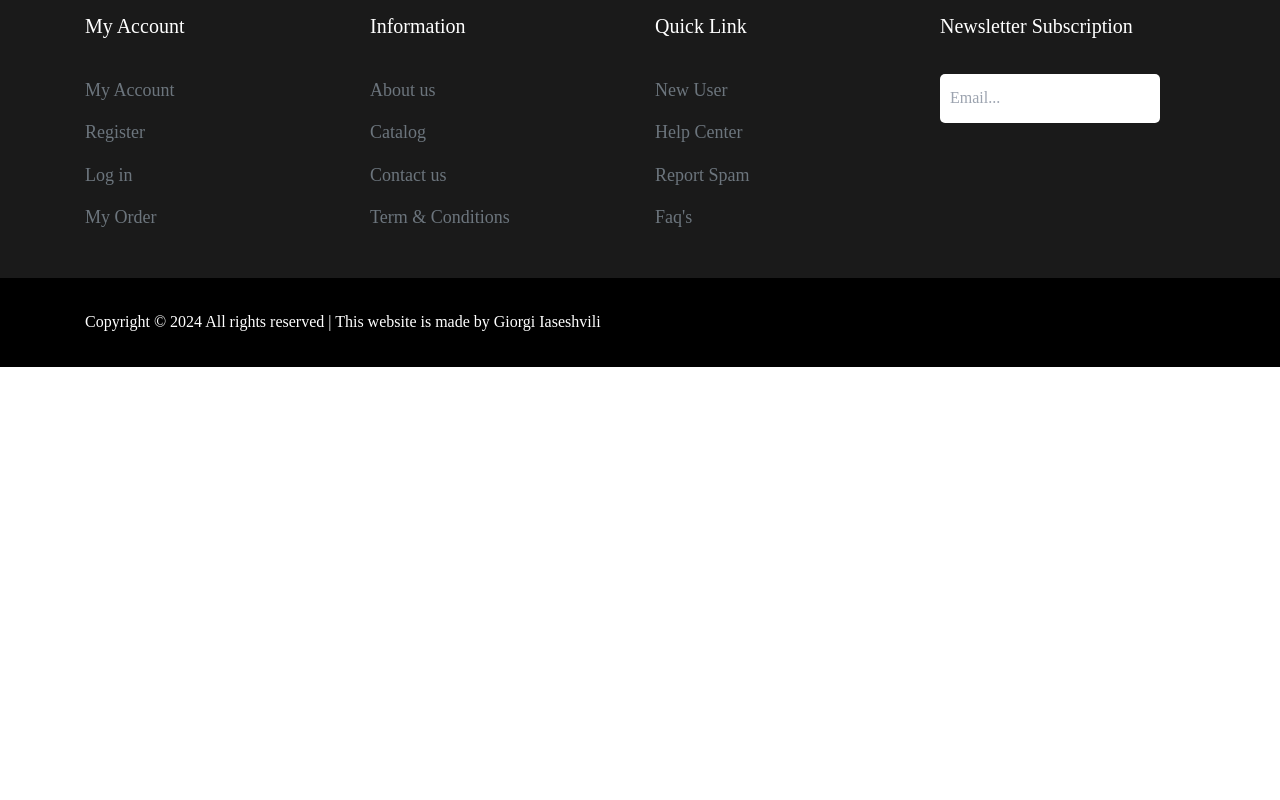
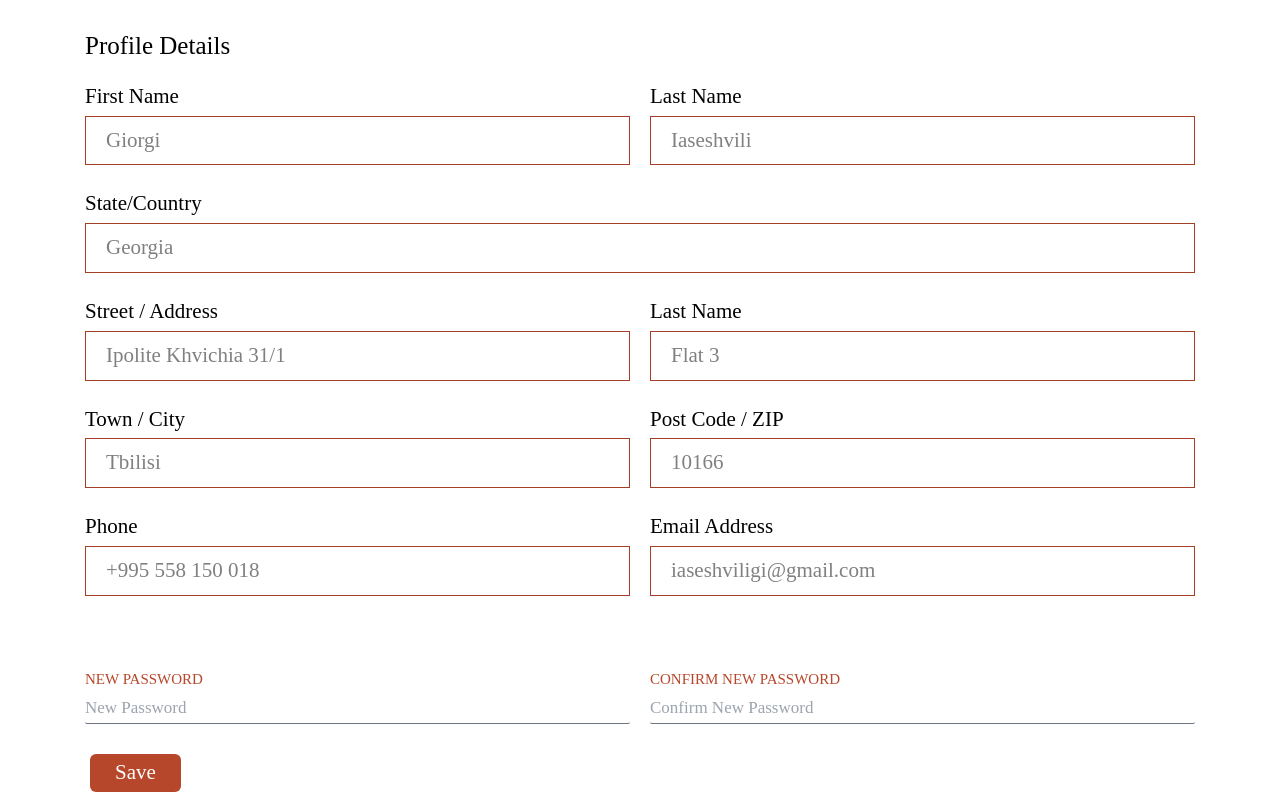
Before and after one commit to IASIKO/tbc-react-course, a React (Create React App) app: page /profile in a window 1280 px wide. Shown: the part 540-1340 px from the top of the page. Before the commit the page ends 907 px from the top, so only its background shows below. Built offline with nearby package versions, Linux system fonts and the light colour scheme.

Commit message:
Add profile details content

```diff
--- a/src/components/Contact/ContactForm.jsx
+++ b/src/components/Contact/ContactForm.jsx
@@ -33,7 +33,7 @@ const ContactForm = () => {
                 email address
               </label>
               <input
-                type="text"
+                type="email"
                 className="w-[100%] text-[17px] rounded-[2px] shadow-none border-b-[1px] border-solid border-gray focus:outline-none focus:border-b-[1px] focus:border-[#b7472a]"
                 placeholder="Email"
               />
--- /dev/null
+++ b/src/components/Profile/ProfileDetails.jsx
@@ -0,0 +1,105 @@
+import React from "react";
+import Button from "../UI/Button";
+
+const ProfileDetails = () => {
+  return (
+    <section className="py-[60px]">
+      <div className="max-w-[1140px] m-auto">
+        <div className="p-[15px]">
+          <h3 className="text-[25px] font-medium text-black">
+            Profile Details
+          </h3>
+          <div className="flex gap-5">
+            <div className="flex flex-col w-[50%] my-[10px]">
+              <h2 className="text-black font-normal">First Name</h2>
+              <div className="border-[1px] border-solid border-red py-[5px]">
+                <span className="pl-[20px]">Giorgi</span>
+              </div>
+            </div>
+            <div className="flex flex-col w-[50%] my-[10px]">
+              <h2 className="text-black font-normal">Last Name</h2>
+              <div className="border-[1px] border-solid border-red py-[5px]">
+                <span className="pl-[20px]">Iaseshvili</span>
+              </div>
+            </div>
+          </div>
+          <div className="flex flex-col w-[100%] my-[10px]">
+            <h2 className="text-black font-normal">State/Country</h2>
+            <div className="border-[1px] border-solid border-red py-[5px]">
+              <span className="pl-[20px]">Georgia</span>
+            </div>
+          </div>
+          <div className="flex gap-5">
+            <div className="flex flex-col w-[50%] my-[10px]">
+              <h2 className="text-black font-normal">Street / Address</h2>
+              <div className="border-[1px] border-solid border-red py-[5px]">
+                <span className="pl-[20px]">Ipolite Khvichia 31/1</span>
+              </div>
+            </div>
+            <div className="flex flex-col w-[50%] my-[10px]">
+              <h2 className="text-black font-normal">Last Name</h2>
+              <div className="border-[1px] border-solid border-red py-[5px]">
+                <span className="pl-[20px]">Flat 3</span>
+              </div>
+            </div>
+          </div>
+          <div className="flex gap-5">
+            <div className="flex flex-col w-[50%] my-[10px]">
+              <h2 className="text-black font-normal">Town / City</h2>
+              <div className="border-[1px] border-solid border-red py-[5px]">
+                <span className="pl-[20px]">Tbilisi</span>
+              </div>
+            </div>
+            <div className="flex flex-col w-[50%] my-[10px]">
+              <h2 className="text-black font-normal">Post Code / ZIP</h2>
+              <div className="border-[1px] border-solid border-red py-[5px]">
+                <span className="pl-[20px]">10166</span>
+              </div>
+            </div>
+          </div>
+          <div className="flex gap-5">
+            <div className="flex flex-col w-[50%] my-[10px]">
+              <h2 className="text-black font-normal">Phone</h2>
+              <div className="border-[1px] border-solid border-red py-[5px]">
+                <span className="pl-[20px]">+995 558 150 018</span>
+              </div>
+            </div>
+            <div className="flex flex-col w-[50%] my-[10px]">
+              <h2 className="text-black font-normal">Email Address</h2>
+              <div className="border-[1px] border-solid border-red py-[5px]">
+                <span className="pl-[20px]">iaseshviligi@gmail.com</span>
+              </div>
+            </div>
+          </div>
+          <form>
+            <div className="flex mb-[30px] pt-[60px]">
+              <div className="flex flex-col w-[50%]">
+                <label className="uppercase text-[#b7472a] text-[15px] font-medium">
+                  new password
+                </label>
+                <input
+                  type="password"
+                  className="w-[100%] text-[17px] rounded-[2px] shadow-none border-b-[1px] border-solid border-gray focus:outline-none focus:border-b-[1px] focus:border-[#b7472a]"
+                  placeholder="New Password"
+                />
+              </div>
+              <div className="flex flex-col ml-[20px] w-[50%]">
+                <label className="uppercase text-[#b7472a] text-[15px] font-medium">
+                  confirm new password
+                </label>
+                <input
+                  type="password"
+                  className="w-[100%] text-[17px] rounded-[2px] shadow-none border-b-[1px] border-solid border-gray focus:outline-none focus:border-b-[1px] focus:border-[#b7472a]"
+                  placeholder="Confirm New Password"
+                />
+              </div>
+            </div>
+            <Button>Save</Button>
+          </form>
+        </div>
+      </div>
+    </section>
+  );
+};
+
+export default ProfileDetails;
--- a/src/pages/Profile.jsx
+++ b/src/pages/Profile.jsx
@@ -1,10 +1,11 @@
-import React from "react";
 import TitleBgImage from "../components/UI/TitleBgImage";
+import ProfileDetails from "../components/Profile/ProfileDetails";
 
 const Profile = () => {
   return (
     <div>
       <TitleBgImage>Profile</TitleBgImage>
+      <ProfileDetails />
     </div>
   );
 };
```
